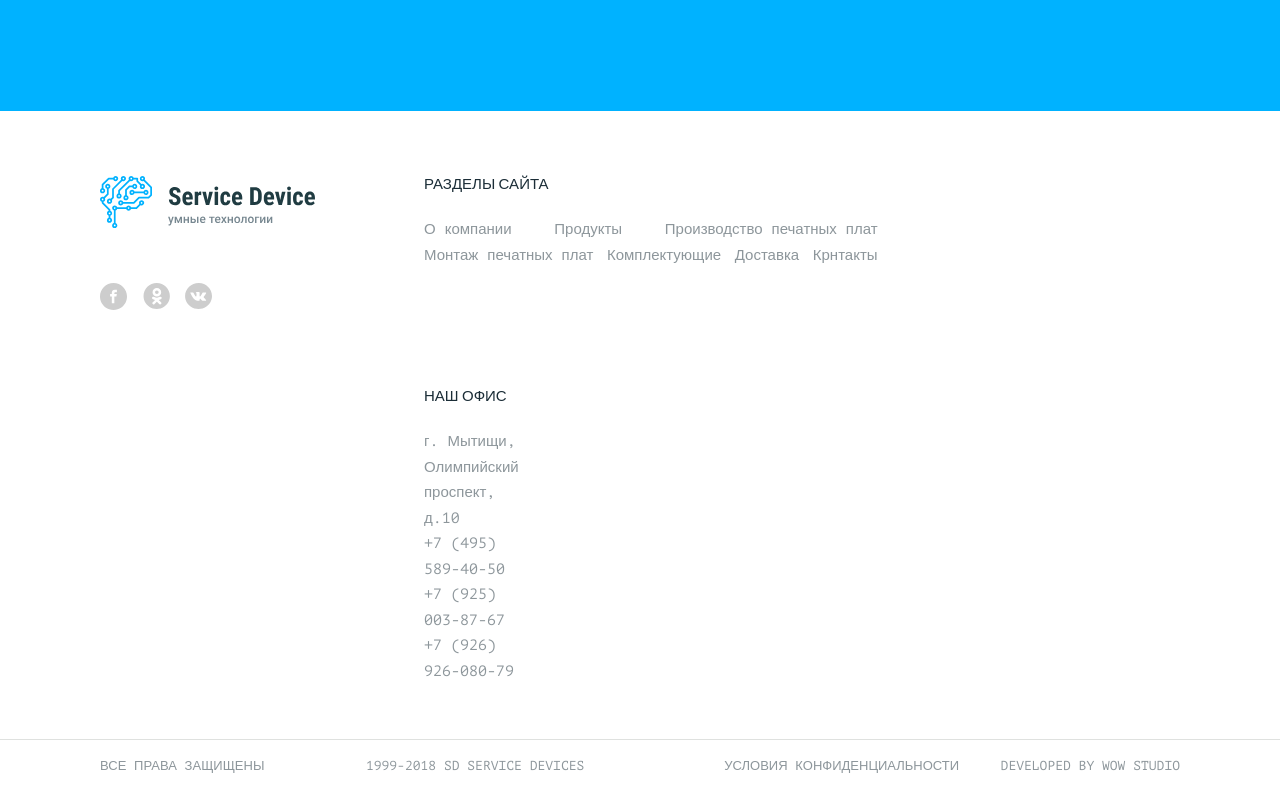
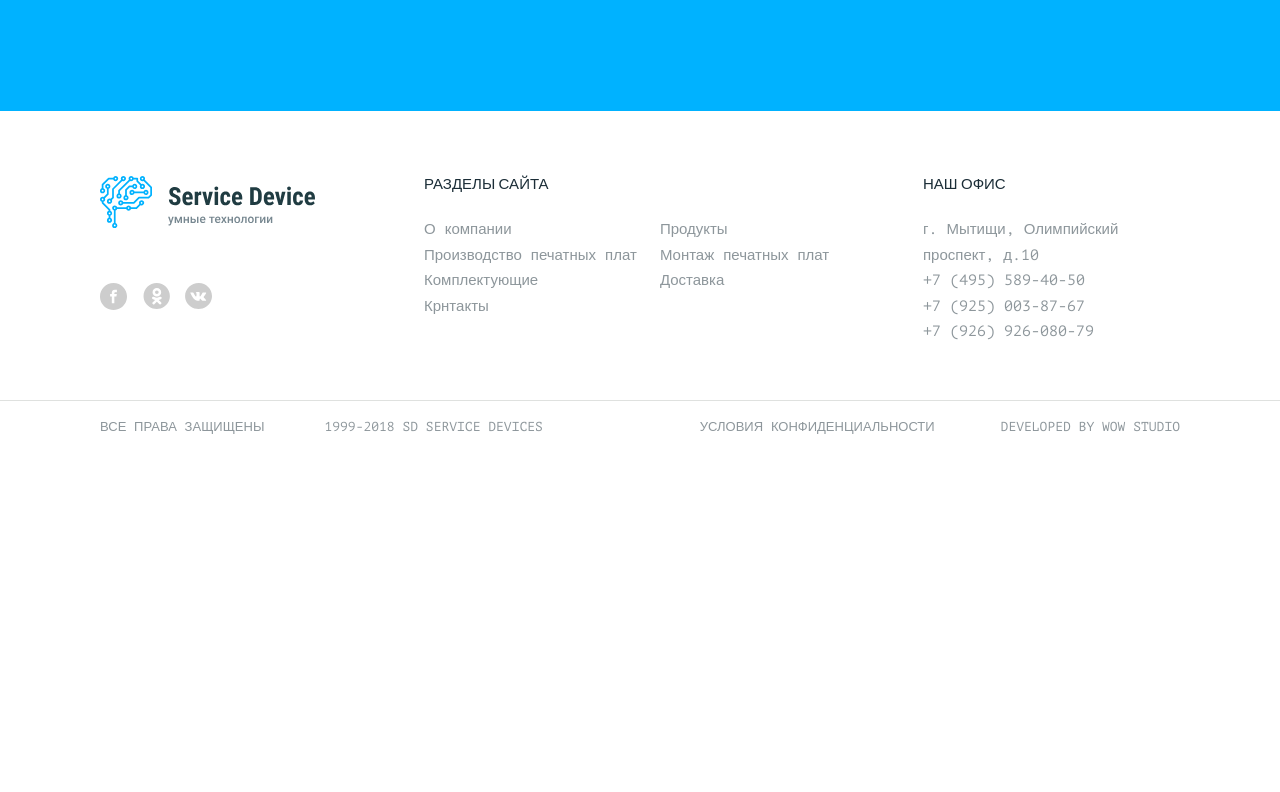
Before and after one commit to loel001/smart-device, a plain HTML site: page build/index.html in a window 1280 px wide. Shown: the part 3763-4555 px from the top of the page. After the commit the page ends 4216 px from the top, so only its background shows below. Drawn offline with Linux system fonts and the light colour scheme.

Commit message:
Доделан подвал

```diff
--- a/build/index.html
+++ b/build/index.html
@@ -212,8 +212,8 @@
           </li>
         </ul>
       </div>
-      <div class="page-footer__wrapper-tablet">
-        <div class="page-footer__navigation navigation-footer">
+      <div class="page-footer__wrapper-tablet navigation-footer">
+        <div class="navigation-footer__wrap">
           <div class="navigation-footer__wrapper navigation-footer__wrapper--accordion">
             <span>Разделы сайта</span>
             <ul class="navigation-footer__list navigation-footer__list--first">
@@ -241,7 +241,7 @@
             </ul>
           </div>
         </div>
-        <div class="navigation-footer__wrapper navigation-footer__wrapper--accordion">
+        <div class="navigation-footer__wrapper navigation-footer__wrapper--second navigation-footer__wrapper--accordion">
           <span>Наш офис</span>
           <ul class="navigation-footer__list navigation-footer__list--second">
             <li>
--- a/source/sass/blocks/form.scss
+++ b/source/sass/blocks/form.scss
@@ -49,7 +49,6 @@
 
 .form__block h2 {
   @include content;
-
   @include roboto-condensed(36px, $color-first, 400);
   line-height: 140%;
   margin-bottom: 10px;
@@ -69,7 +68,6 @@
 
 .form__block p {
   @include content;
-
   @include pt-mono(16px, $color-first, 400);
   line-height: 134%;
   margin-bottom: 53px;
@@ -187,6 +185,7 @@
   padding-left: 10px;
   padding-right: 10px;
   text-transform: uppercase;
+
   @include roboto-condensed(14px, $color-first, 700);
   border: 1px solid $color-first;
   border-radius: 5px;
--- a/source/sass/blocks/information.scss
+++ b/source/sass/blocks/information.scss
@@ -32,8 +32,6 @@
 }
 
 .information__wrapper ul li:first-child {
-  margin-right: auto;
-
   @include respond-above ($breakpoints-tablet) {
     display: none;
   }
@@ -48,7 +46,7 @@
 }
 
 .information__wrapper ul li:nth-child(3) {
-  margin-left: 140px;
+  margin-left: 157px;
 
   @include respond-above ($breakpoints-tablet) {
     margin-left: 0;
--- a/source/sass/blocks/navigation-footer.scss
+++ b/source/sass/blocks/navigation-footer.scss
@@ -1,4 +1,4 @@
-.navigation-footer {
+.navigation-footer__wrap {
   width: 60%;
 
   @include respond-above ($breakpoints-tablet) {
@@ -7,6 +7,7 @@
 
   @include respond-above ($breakpoints-mobile) {
     width: 100%;
+    border-bottom: 1px solid rgba(98, 105, 98, 0.2);
   }
 }
 
@@ -26,6 +27,18 @@
     padding-top: 30px;
     padding-bottom: 25px;
   }
+
+  &--second {
+    width: 34%;
+
+    @include respond-above ($breakpoints-tablet) {
+      width: 48%;
+    }
+
+    @include respond-above ($breakpoints-mobile) {
+      width: 100%;
+    }
+  }
 }
 
 .navigation-footer__list {
@@ -42,20 +55,20 @@
     justify-content: space-between;
 
     @include respond-above ($breakpoints-tablet) {
-      width: 48%;
       display: block;
     }
 
     @include respond-above ($breakpoints-mobile) {
-      width: 100%;
       display: none;
     }
   }
+}
 
-  &--second {
-    @media screen and (min-width: 1024px) {
-      width: 34%;
-    }
+.navigation-footer__list--first li {
+  width: 48%;
+
+  @include respond-above ($breakpoints-tablet) {
+    width: 100%;
   }
 }
 
@@ -77,11 +90,11 @@
   }
 }
 
-.navigation-footer__list li a{
-  color: rgba(27,45,55,.5);
+.navigation-footer__list li a {
+  color: rgba(27, 45, 55, 0.5);
 }
 
-.navigation-footer__list li address{
+.navigation-footer__list li address {
   font-style: normal;
 }
 
@@ -105,7 +118,7 @@
   }
 }
 
-.navigation-footer__wrapper span:after {
+.navigation-footer__wrapper span::after {
   @include respond-above ($breakpoints-mobile) {
     display: block;
     position: absolute;
@@ -118,7 +131,7 @@
   }
 }
 
-.navigation-footer__wrapper--accordion span:before {
+.navigation-footer__wrapper--accordion span::before {
   @include respond-above ($breakpoints-mobile) {
     display: block;
     position: absolute;
--- a/source/sass/blocks/page-footer.scss
+++ b/source/sass/blocks/page-footer.scss
@@ -6,14 +6,6 @@
   width: 100%;
   background-color: $color-first;
   border-bottom: 1px solid rgba(98, 105, 98, 0.2);
-}
-
-.page-footer__social {
-  @include respond-above ($breakpoints-tablet) {
-    width: 100%;
-    background-color: $color-first;
-    border-bottom: 1px solid rgba(98, 105, 98, 0.2);
-  }
 }
 
 .page-footer__navigation {
@@ -59,19 +51,6 @@
   }
 }
 
-.page-footer__social {
-  @include respond-above ($breakpoints-tablet) {
-    padding-right: 25px;
-    padding-left: 25px;
-  }
-
-  @include respond-above ($breakpoints-mobile) {
-    min-width: 320px;
-    padding-right: 15px;
-    padding-left: 15px;
-  }
-}
-
 .page-footer__wrapper-tablet {
   display: flex;
   flex-wrap: wrap;
@@ -98,6 +77,9 @@
   @include respond-above ($breakpoints-tablet) {
     padding-top: 20px;
     padding-bottom: 25px;
+    width: 100%;
+    background-color: $color-first;
+    border-bottom: 1px solid rgba(98, 105, 98, 0.2);
   }
 
   @include respond-above ($breakpoints-mobile) {
--- a/source/sass/blocks/services.scss
+++ b/source/sass/blocks/services.scss
@@ -38,7 +38,6 @@
 
 .services__wrapper h2 {
   @include content;
-
   @include roboto-condensed(36px, $color-first, 400);
   margin-bottom: 50px;
   line-height: 140%;
@@ -189,8 +188,9 @@
   bottom: 0;
   right: 0;
   cursor: pointer;
+}
 
-  &:before {
+.services__link button::before {
   @include icon;
   display: block;
   position: relative;
@@ -201,4 +201,3 @@
   top: 0;
   left: 30px;
 }
-}
--- a/source/sass/blocks/social.scss
+++ b/source/sass/blocks/social.scss
@@ -6,10 +6,15 @@
     flex-wrap: wrap;
     justify-content: space-between;
     width: 100%;
+    padding-left: 25px;
+    padding-right: 25px;
   }
 
   @include respond-above ($breakpoints-mobile) {
     display: block;
+    padding-left: 15px;
+    padding-right: 15px;
+    min-width: 320px;
   }
 }
 
--- a/source/sass/style.scss
+++ b/source/sass/style.scss
@@ -12,5 +12,4 @@
 @import "blocks/form";
 @import "blocks/social";
 @import "blocks/navigation-footer";
-@import "blocks/contacts";
 @import "blocks/information";
```
Also changed, not shown: source/index.html (+5 -7 lines), build/css/style.min.css, source/sass/blocks/contacts.scss (deleted), 1 other file. Lines whose indentation alone changed are shown as unchanged.
